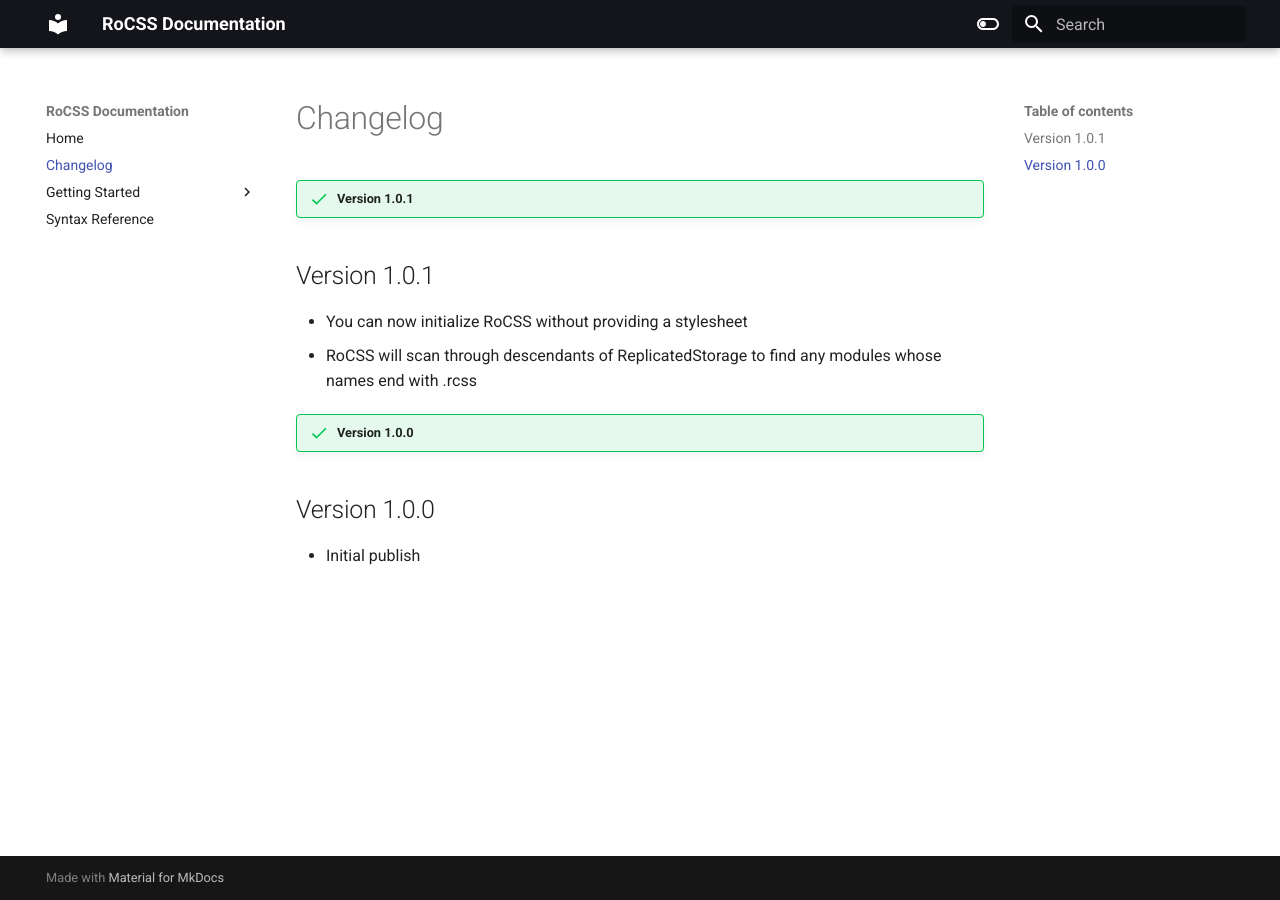
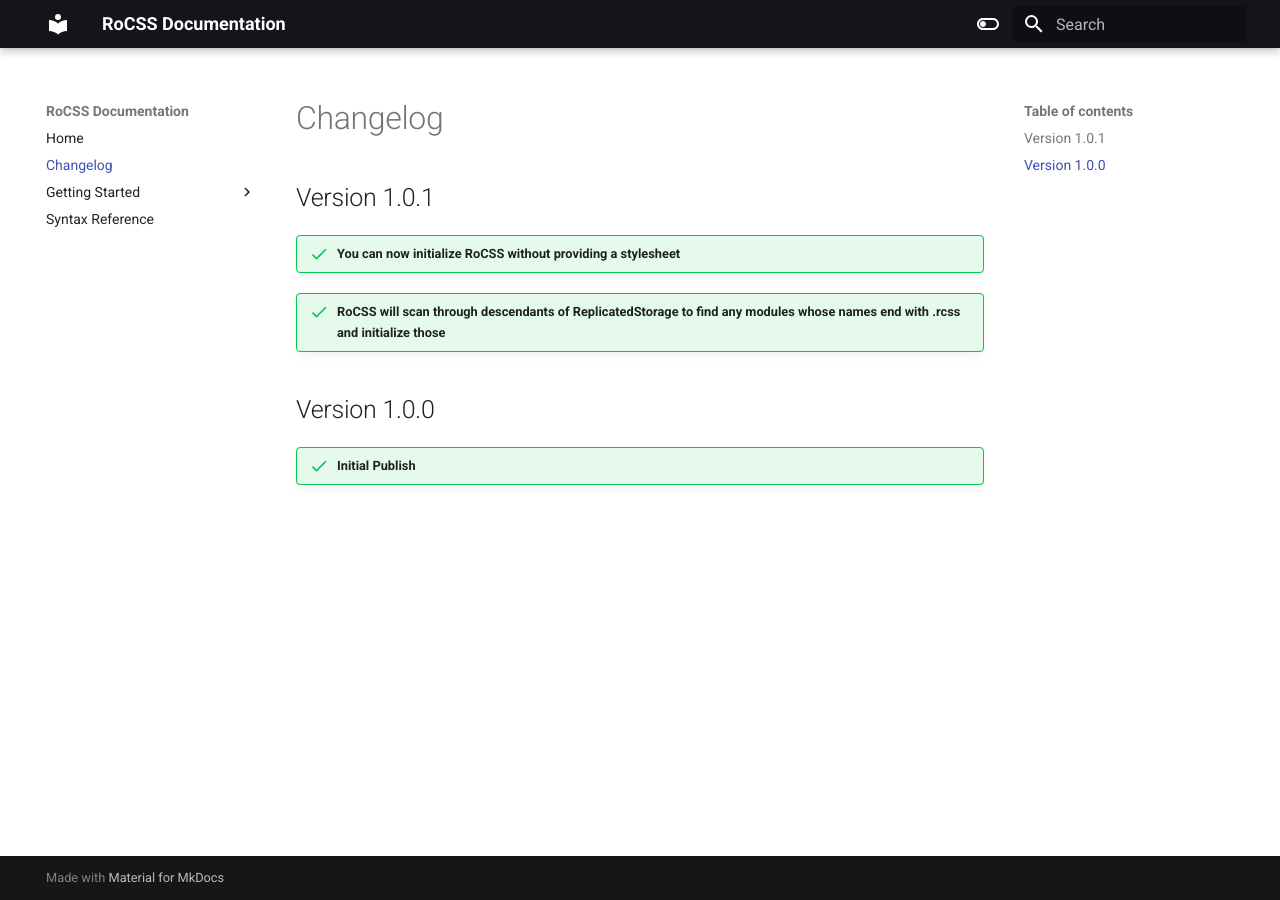
Before and after one commit to paulwin-dev/RoCSS, an MkDocs documentation site: the page built from docs/changelog.md, in a window 1280 px wide. Built offline with MkDocs 1.6.1 and Material for MkDocs 9.7.7, drawn with Linux system fonts in a browser that asks for light colours.

Commit message:
Updated Website

```diff
--- a/docs/changelog.md
+++ b/docs/changelog.md
@@ -1,8 +1,6 @@
-!!! success "Version 1.0.1"
 ## Version 1.0.1
-- You can now initialize RoCSS without providing a stylesheet
-- RoCSS will scan through descendants of ReplicatedStorage to find any modules whose names end with .rcss
+!!! success "You can now initialize RoCSS without providing a stylesheet"
+!!! success "RoCSS will scan through descendants of ReplicatedStorage to find any modules whose names end with .rcss and initialize those"
 
-!!! success "Version 1.0.0"
 ## Version 1.0.0
-- Initial publish
+!!! success "Initial Publish"
```
Also changed, not shown: docs/index.md (+1 -1 lines), docs/syntax.md (+5 -2 lines).
